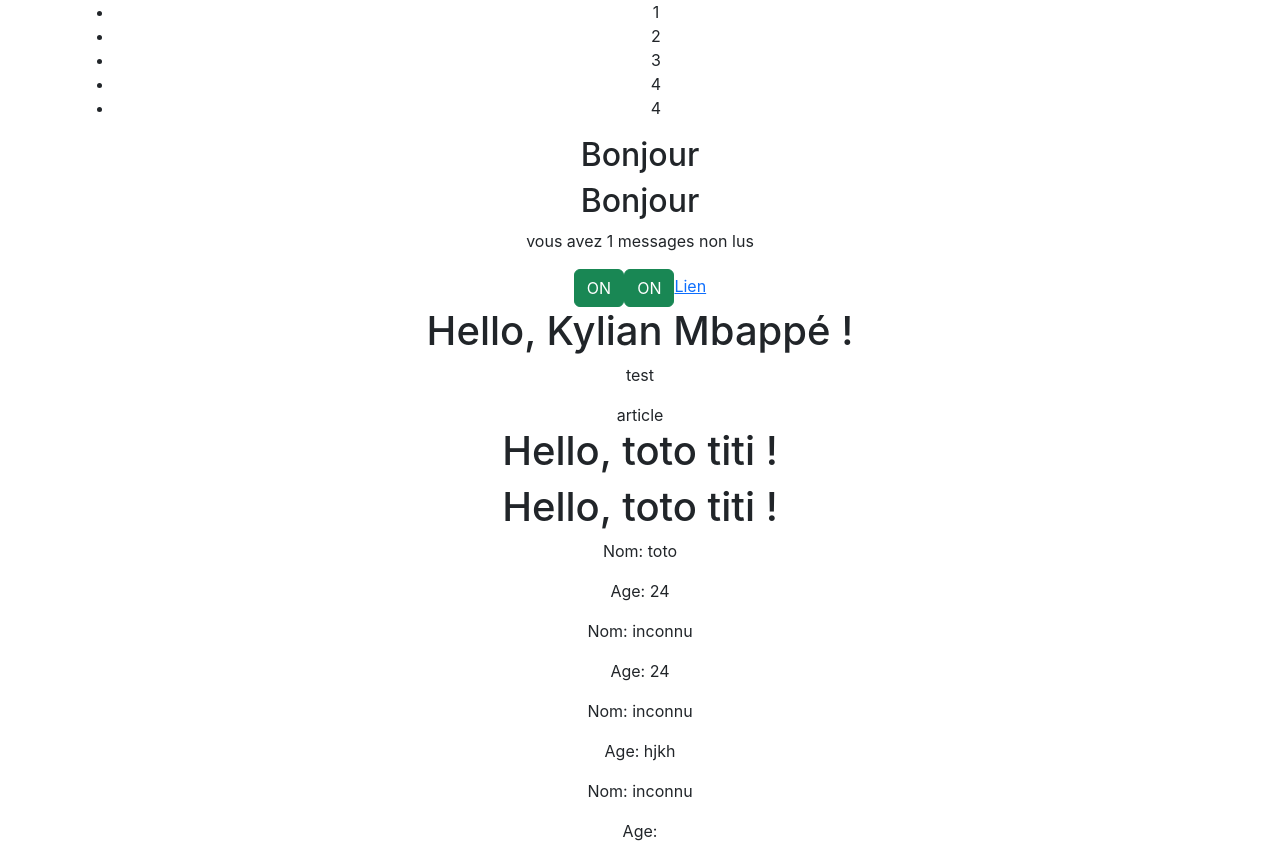
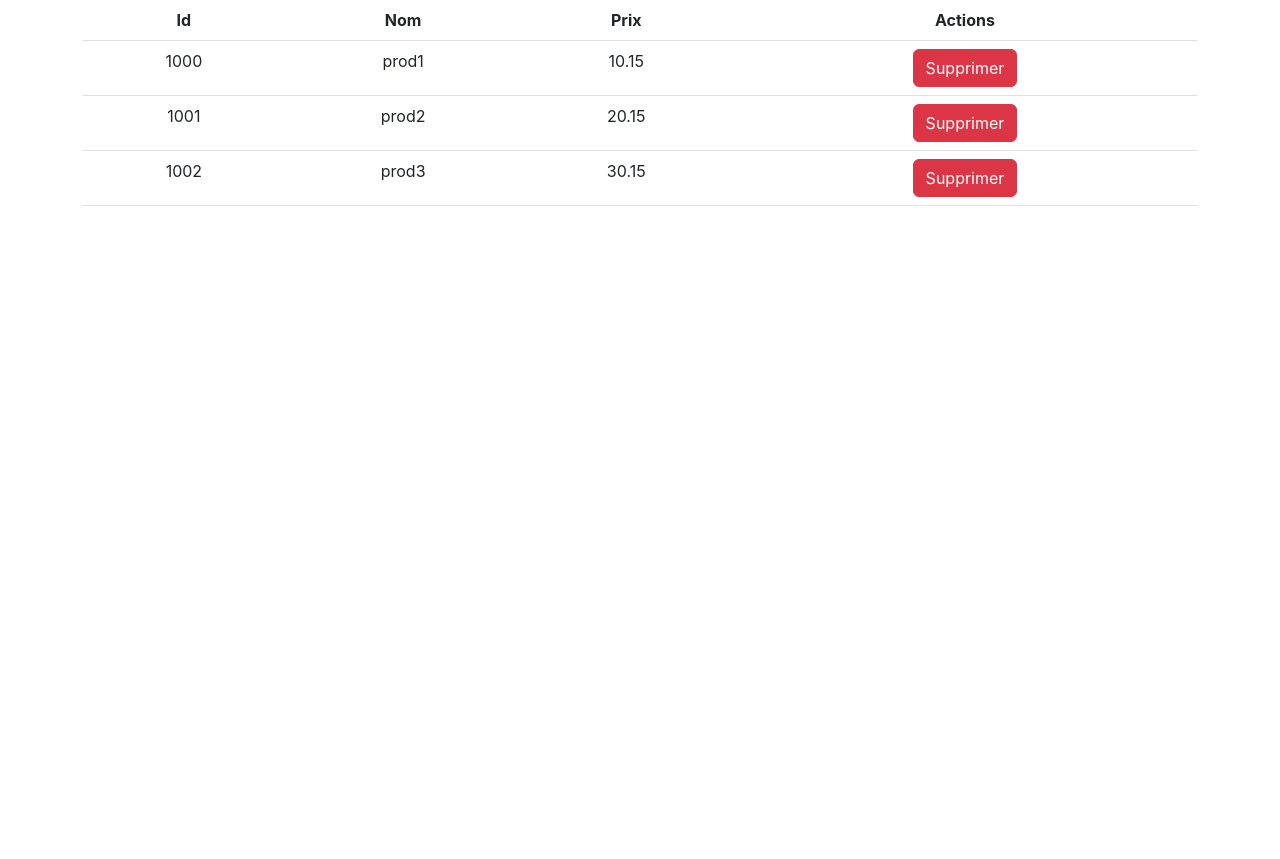
Before and after one commit to soupramanien/greta-91-2023-reactjs, a React (Create React App) app: page / in a window 1280 px wide. After the commit the page ends 800 px from the top, so only its background shows below. Built offline with nearby package versions, Linux system fonts and the light colour scheme.

Commit message:
version 1 de productapp

```diff
--- a/src/App.js
+++ b/src/App.js
@@ -8,6 +8,7 @@
 import Toggle from './Toggle';
 import MailBox from './MailBox';
 import NumberList from './NumberList';
+import ProductDisplay from './product/ProductDisplay';
 
 let user = {
   firstname: "Kylian",
@@ -35,13 +36,14 @@
   }
   return (
     <div className="container App">
-      <NumberList numbers={[1,2,3,4,4]}/>
+      <ProductDisplay/>
+      {/* <NumberList numbers={[1,2,3,4,4]}/>
       <MailBox nbMsg={0}/>
       <MailBox nbMsg={1}/>
       <Toggle/>
-      <ActionLink/>
+      <ActionLink/> */}
       {/* {(num == 1) ? <Clock /> : null } */}
-      {clock}
+      {/* {clock}
 
       <Greeting user={user}>
         <p>test</p>
@@ -52,7 +54,7 @@
       <Person nom="toto" age={24}/>
       <Person age={24}/>
       <Person age={"hjkh"}/>
-      <Person/>
+      <Person/> */}
     </div>
   );
 }
--- /dev/null
+++ b/src/product/ProductDisplay.js
@@ -0,0 +1,25 @@
+import { useEffect, useState } from "react";
+import ProductTable from "./ProductTable";
+
+function ProductDisplay(props){
+    const [showForm, setShowForm] = useState(false);
+    const [products, setProducts] = useState([]);
+    //componentDidMount
+    useEffect(() => {
+        setProducts([
+            {id: 1000, name: 'prod1', price: 10.15},
+            {id: 1001, name: 'prod2', price: 20.15},
+            {id: 1002, name: 'prod3', price: 30.15},
+        ])
+    }, []);
+
+    return (
+        <div>
+            {showForm ?
+                <p>formulaire</p> :
+                <ProductTable products={products}/>
+            }
+        </div>
+    )
+}
+export default ProductDisplay;
--- /dev/null
+++ b/src/product/ProductTable.js
@@ -0,0 +1,24 @@
+import ProductTableItem from "./ProductTableItem"
+
+export default function ProductTable(props) {
+    if (props.products.length === 0) {
+        return <p>La liste est vide !</p>
+    }
+    return (
+        <table className="table">
+            <thead>
+                <tr>
+                    <th>Id</th>
+                    <th>Nom</th>
+                    <th>Prix</th>
+                    <th>Actions</th>
+                </tr>
+            </thead>
+            <tbody>
+                {props.products.map((product)=> <ProductTableItem
+                                                    key={product.id}
+                                                    product={product}/>)}
+            </tbody>
+        </table>
+    )
+}
--- /dev/null
+++ b/src/product/ProductTableItem.js
@@ -0,0 +1,12 @@
+export default function ProductTableItem(props){
+    return (
+        <tr>
+            <td>{props.product.id}</td>
+            <td>{props.product.name}</td>
+            <td>{props.product.price}</td>
+            <td>
+                <button className="btn btn-danger">Supprimer</button>
+            </td>
+        </tr>
+    )
+}
```
